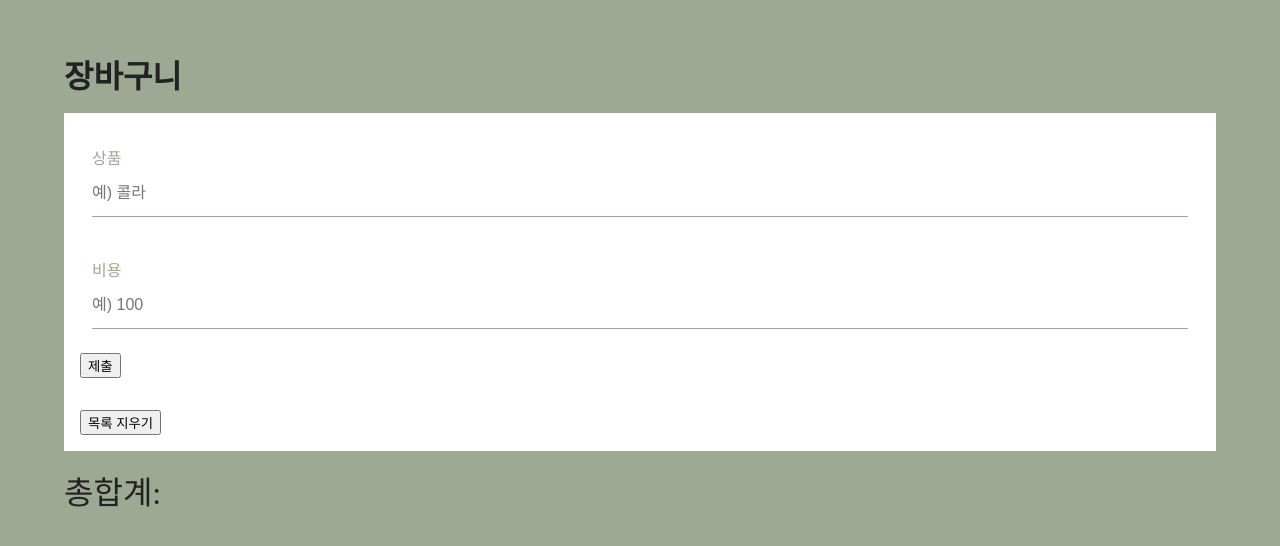
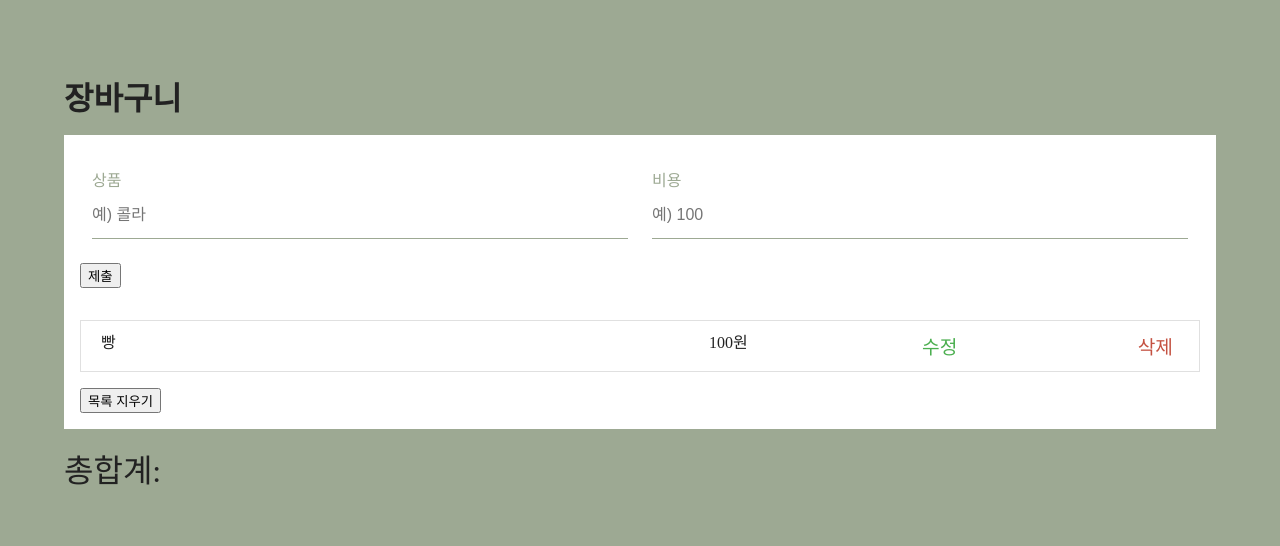
Before and after one commit to chojeongeun/react-crud-app, a React (Create React App) app: page / in a window 1280 px wide. Shown: the part 126-672 px from the top of the page. Built offline with nearby package versions, Linux system fonts and the light colour scheme.

Commit message:
Item 컴포넌트 생성

```diff
--- a/src/components/ExpenseForm.js
+++ b/src/components/ExpenseForm.js
@@ -16,7 +16,6 @@ export default class ExpenseForm extends Component {
               placeholder="예) 콜라"
             />
           </div>
-        </div>
 
           <div className="form-group">
             <label htmlFor="amount">비용</label>
@@ -28,6 +27,7 @@ export default class ExpenseForm extends Component {
               placeholder="예) 100"
             />
           </div>
+        </div>
 
         <button type="submit" className="btn">
           제출
--- /dev/null
+++ b/src/components/ExpenseItem.css
@@ -0,0 +1,46 @@
+.item {
+  background-color: var(--mainWhite);
+  line-height: 1.5rem;
+  padding: 10px 20px;
+  margin-bottom: 1rem;
+  border: 1px solid #e0e0e0;
+  display: flex;
+  justify-content: space-between;
+  transition: all 0.3s linear;
+}
+
+.item:hover {
+  width: 100%;
+  transform: scale(1.02);
+}
+
+.info {
+  flex: 0 0 60%;
+  display: flex;
+  justify-content: space-between;
+}
+
+.expense {
+  margin-right: 2rem;
+}
+
+.amount {
+  font-weight: 300;
+}
+
+.clear-btn,
+.edit-btn {
+  background: none;
+  border: none;
+  font-size: 1.2rem;
+  outline: none;
+  cursor: pointer;
+}
+
+.clear-btn {
+  color: var(--mainRed);
+}
+
+.edit-btn {
+  color: var(--mainGreen);
+}
--- a/src/components/ExpenseItem.js
+++ b/src/components/ExpenseItem.js
@@ -1,7 +1,17 @@
 import React, { Component } from "react";
+import "./ExpenseItem.css";
 
 export default class ExpenseItem extends Component {
   render() {
-    return <div>ExpenseItem</div>;
+    return (
+      <li className="item">
+        <div className="info">
+          <span className="expense">빵</span>
+          <span className="amount">100원</span>
+        </div>
+        <button className="edit-btn">수정</button>
+        <button className="clear-btn">삭제</button>
+      </li>
+    );
   }
 }
--- a/src/components/ExpenseList.js
+++ b/src/components/ExpenseList.js
@@ -1,11 +1,14 @@
 import React, { Component } from "react";
 import "./ExpenseList.css";
+import ExpenseItem from "./ExpenseItem";
 
 export default class ExpenseList extends Component {
   render() {
     return (
       <>
-        <ul className="list"></ul>
+        <ul className="list">
+          <ExpenseItem />
+        </ul>
         <button className="btn">목록 지우기</button>
       </>
     );
```
Lines whose indentation alone changed are shown as unchanged.
